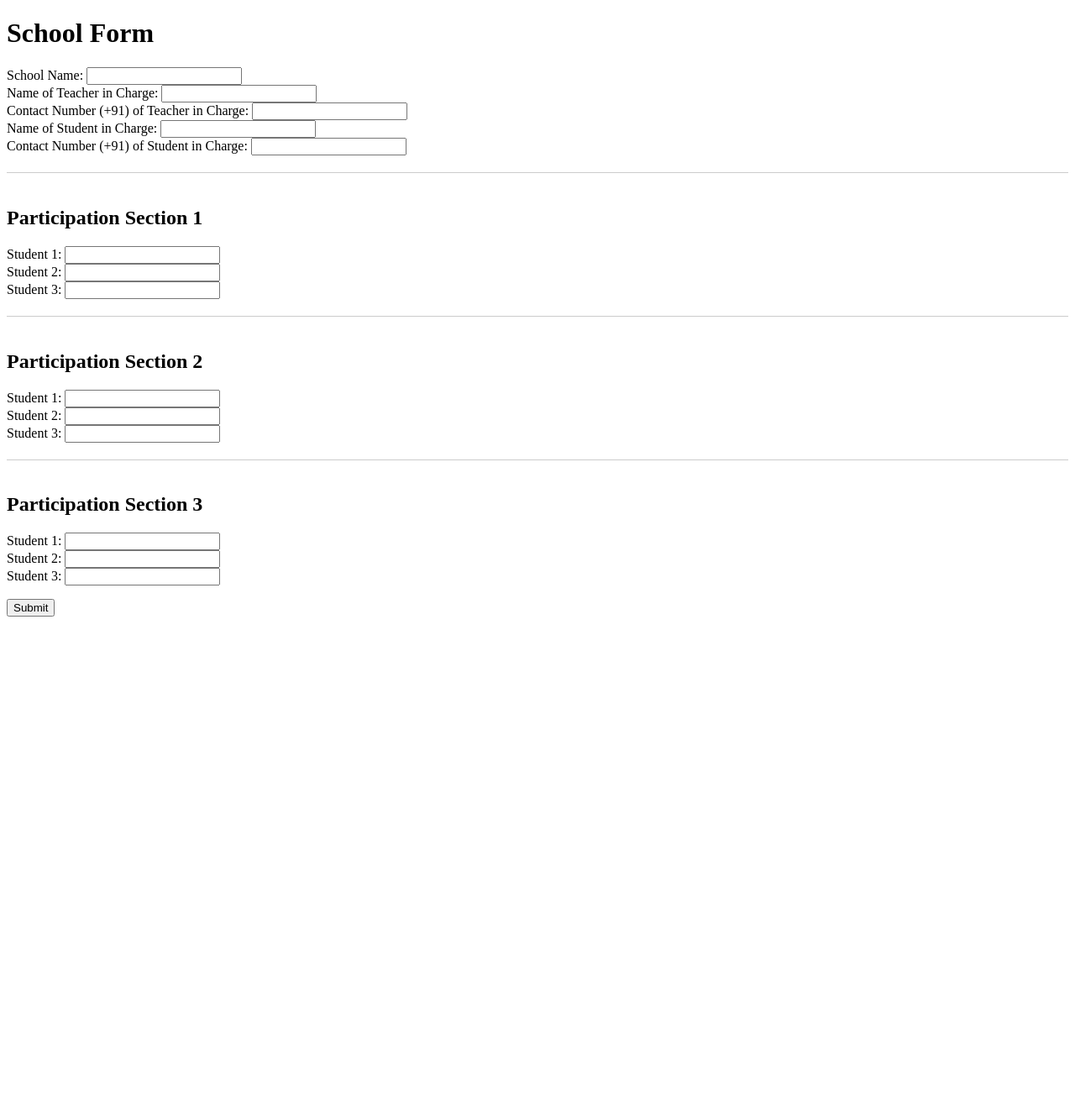
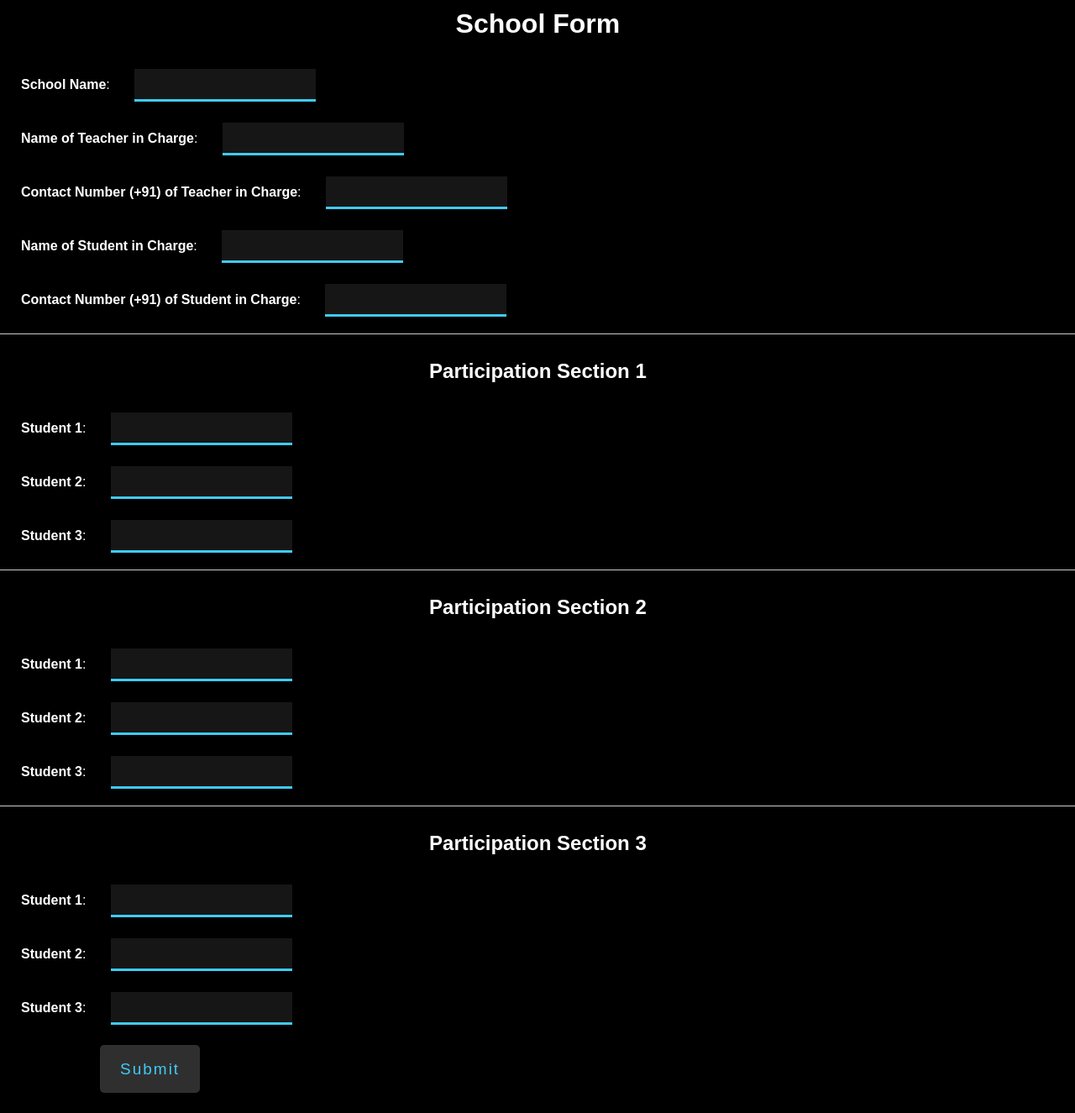
Before and after one commit to ShauryaFulfagar/Innonation-MalhaarWebcheck, a Flask app: template templates/form.html in a window 1280 px wide. Shown: the whole page at 84% size. Before the commit the page ends 734 px from the top, so only its background shows below. Run offline with Flask 3, Linux system fonts and the light colour scheme; the template is opened without the code that fills it: values that come from a table or form of the project are taken from there, most other values are stand-ins (such as "Sample title", 1, 10 or a date in 2020).

Commit message:
added css styling to the form

```diff
--- /dev/null
+++ b/static/style.css
@@ -0,0 +1,74 @@
+@import url("https://fonts.googleapis.com/css2?family=Urbanist:wght@500&display=swap");
+
+* {
+    padding: 0px;
+    margin: 0px;
+    font-family: "Poppins", sans-serif;
+}
+
+body {
+    color: #fff;
+    background-color: rgb(0, 0, 0);
+}
+
+.sectionText{
+    margin-left: 20px;
+}
+
+.topBar {
+    display: inline-block;
+    background-color: rgb(0, 0, 0);
+    text-align: center;
+    color: white;
+    width: 98.5%;
+    padding: 10px;
+}
+
+.inputBox {
+    height: 100px;
+    width: 200px;
+    margin-left: 25px;
+    margin-top: 25px;
+    font-size: 15px;
+    padding: 0.5rem;
+    height: 20px;
+    outline: none;
+    background: none;
+    border: none;
+    color: white;
+    border-bottom: #3fcbf6 solid 3px;
+    background-color: rgba(35, 35, 35, 0.639);
+}
+
+.infoText {
+    margin-left: 25px;
+    font-size: 16px;
+    font-weight: bold;
+    color: #ffffff;
+}
+
+.topText {
+    color: #fff;
+}
+
+.btn {
+    padding: 17.5px 24px;
+    color: #3fcbf6;
+    font-size: 19px;
+    background-color: #302f2f;
+    text-decoration: none;
+    transition: 0.5s;
+    letter-spacing: 2px;
+    border: none;
+    border-radius: 5px;
+    margin: 24px;
+    margin-left: 119px;
+    cursor: pointer;
+}
+
+.btn:hover {
+    background: #3fcbf6;
+    color: #302f2f;
+    box-shadow: 0 0 5px #3fcbf6, 0 0 25px #3fcbf6, 0 0 50px #3fcbf6,
+        0 0 100px #3fcbf6;
+}
--- a/templates/form.html
+++ b/templates/form.html
@@ -1,6 +1,8 @@
 <!DOCTYPE html>
 <html>
+
 <head>
+    <link rel="stylesheet" href="{{ url_for('static', filename='style.css') }}" />
     <title>School Form</title>
     <style>
         .section-break {
@@ -10,44 +12,75 @@
         }
     </style>
 </head>
+
 <body>
-    <h1>School Form</h1>
+    <script src="https://unpkg.com/scrollreveal"></script>
+    <h1 class="topBar">School Form</h1>
     <form method="POST">
         {{ form.hidden_tag() }}
         <p>
-            {{ form.school_name.label }}: {{ form.school_name }}<br>
-            {{ form.teacher_name.label }}: {{ form.teacher_name }}<br>
-            {{ form.teacher_contact.label }}: {{ form.teacher_contact }}<br>
-            {{ form.student_name.label }}: {{ form.student_name }}<br>
-            {{ form.student_contact.label }}: {{ form.student_contact }}<br>
+            {{ form.school_name.label(class_='infoText') }}: {{
+            form.school_name(class_='inputBox') }}<br />
+
+            {{ form.teacher_name.label(class_='infoText') }}: {{
+            form.teacher_name(class_='inputBox') }}<br />
+
+            {{ form.teacher_contact.label(class_='infoText') }}: {{
+            form.teacher_contact(class_='inputBox') }}<br />
+
+            {{ form.student_name.label(class_='infoText') }}: {{
+            form.student_name(class_='inputBox') }}<br />
+
+            {{ form.student_contact.label(class_='infoText') }}: {{
+            form.student_contact(class_='inputBox') }}<br />
         </p>
-        <div class="section-break" style="display:{{ display1 }}">
-            <h2>Participation Section 1</h2>
+
+        <div class="section-break" style="display:{{display1}}">
+            <div style='scroll-snap-type: mandatory;' class="scrolling">
+                <script>ScrollReveal().reveal('.scrolling');</script>
+                <h2 class="topBar">Participation Section 1</h2>
+                <p>
+                    {{ form.student1.label(class_='infoText')}}: {{
+                    form.student1(class_='inputBox')}}<br />
+
+                    {{ form.student2.label(class_='infoText')}}: {{
+                    form.student2(class_='inputBox')}}<br />
+
+                    {{ form.student3.label(class_='infoText')}}: {{
+                    form.student3(class_='inputBox')}}<br />
+                </p>
+            </div>
+        </div>
+        <div class="section-break" style="display:{{ display2 }}">
+            <h2 class="topBar">Participation Section 2</h2>
             <p>
-                {{ form.student1.label }}: {{ form.student1 }}<br>
-                {{ form.student2.label }}: {{ form.student2 }}<br>
-                {{ form.student3.label }}: {{ form.student3 }}<br>
+                {{ form.student4.label(class_='infoText')}}: {{
+                form.student4(class_='inputBox')}}<br />
+
+                {{ form.student5.label(class_='infoText')}}: {{
+                form.student5(class_='inputBox')}}<br />
+
+                {{ form.student6.label(class_='infoText')}}: {{
+                form.student6(class_='inputBox')}}<br />
             </p>
         </div>
-        <div class="section-break" style="display:{{ display2 }}">
-            <h2>Participation Section 2</h2>
+
+        <div class="section-break" style="display:{{ display3 }}">
+            <h2 class="topBar">Participation Section 3</h2>
             <p>
-                {{ form.student4.label }}: {{ form.student4 }}<br>
-                {{ form.student5.label }}: {{ form.student5 }}<br>
-                {{ form.student6.label }}: {{ form.student6 }}<br>
+                {{ form.student7.label(class_='infoText')}}: {{
+                form.student7(class_='inputBox')}}<br />
+
+                {{ form.student8.label(class_='infoText')}}: {{
+                form.student8(class_='inputBox')}}<br />
+
+                {{ form.student9.label(class_='infoText')}}: {{
+                form.student9(class_='inputBox')}}<br />
             </p>
         </div>
-        <div class="section-break" style="display:{{ display3 }}">
-            <h2>Participation Section 3</h2>
-            <p>
-                {{ form.student7.label }}: {{ form.student7 }}<br>
-                {{ form.student8.label }}: {{ form.student8 }}<br>
-                {{ form.student9.label }}: {{ form.student9 }}<br>
-            </p>
-        </div>
-        <p>
-            {{ form.submit }}<br>
-        </p>
+
+        <p>{{ form.submit(class_='btn')}}<br /></p>
     </form>
 </body>
+
 </html>
```
